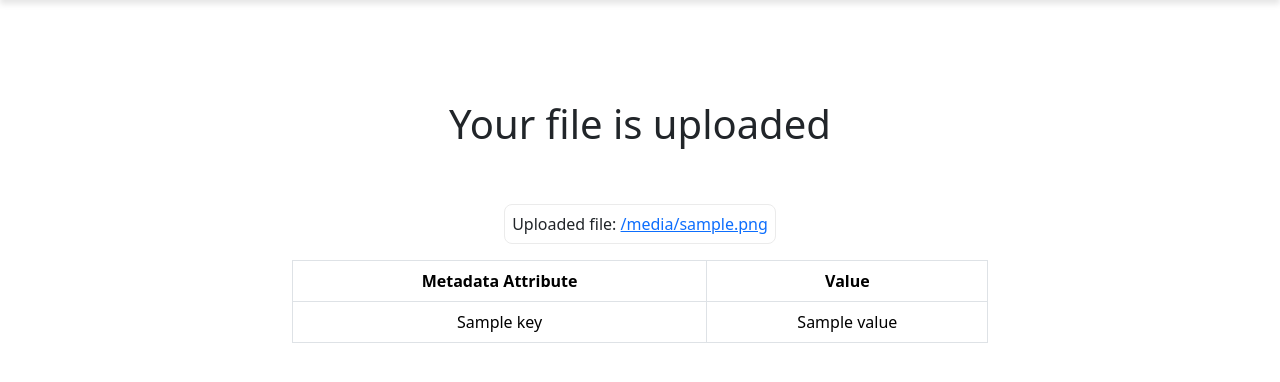
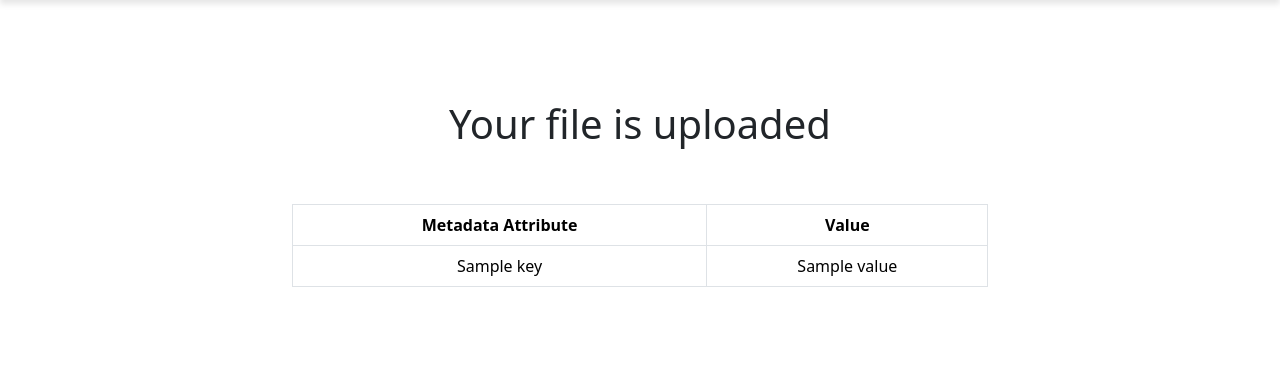
Before and after one commit to Daty26/metadata, a Django app: template main/templates/main/file_uploaded.html in a window 1280 px wide. Shown: the part 72-454 px from the top of the page. Run offline with Django 4.2, Linux system fonts and the light colour scheme; the template is opened without the code that fills it: most values are stand-ins (such as "Sample title", 1, 10 or a date in 2020).

Commit message:
cleaned up a lil

```diff
--- a/main/templates/main/file_uploaded.html
+++ b/main/templates/main/file_uploaded.html
@@ -2,7 +2,6 @@
 {% block content %}
     <h1>Your file is uploaded</h1>
     <div class="d-flex justify-content-center align-items-center flex-column mt-5 text-center">
-        <p style="border: 1px solid rgb(235, 235, 235); padding: 7px; border-radius: 8px;">Uploaded file: <a href="{{ file_url }}">{{ file_url }}</a></p>
         <div class="container-md file-info">
             <table class="table table-bordered">
                 <thead>
```
